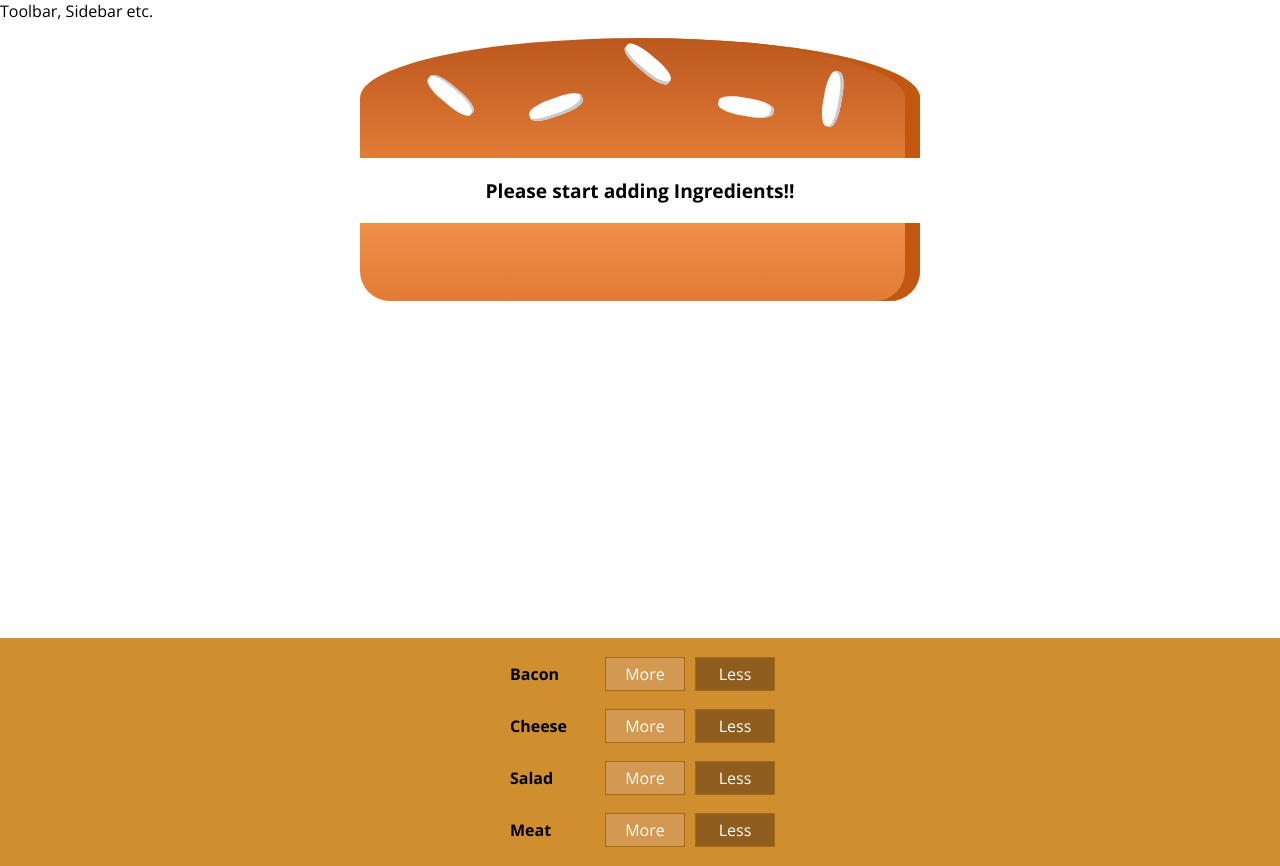
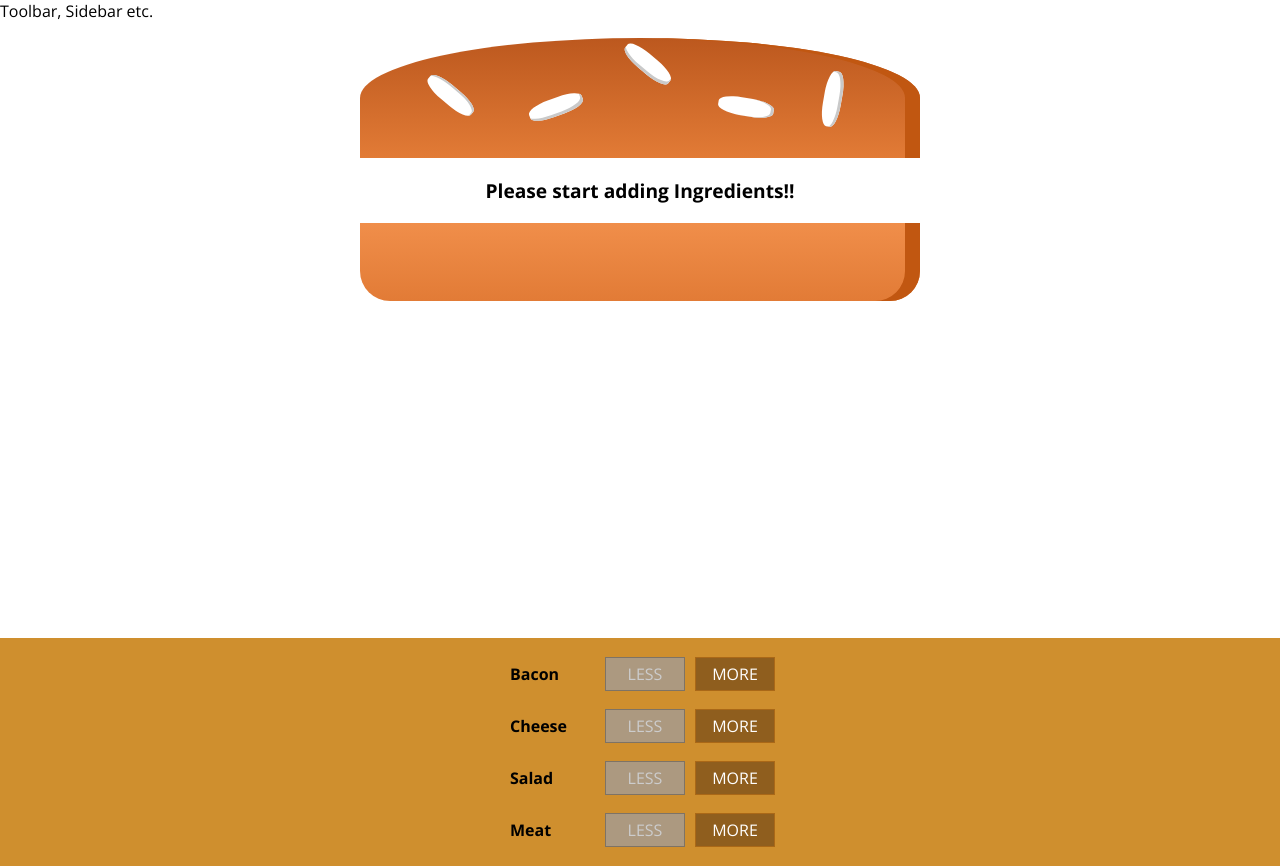
Before and after one commit to iampawands/burger-mania-project, a React (Create React App) app: page / in a window 1280 px wide. Built offline with nearby package versions, Linux system fonts and the light colour scheme.

Commit message:
adding/removing ingredients dynamically

```diff
--- a/src/components/Burger/BuildControls/BuildControl/BuildControl.js
+++ b/src/components/Burger/BuildControls/BuildControl/BuildControl.js
@@ -1,10 +1,17 @@
 import React from "react";
 import classes from "./BuildControl.module.css"
+
 const buildControl = (props) => (
-  <div className={classes.BuildControl}>
-      <div className={classes.Label}>{props.label}</div>
-      <button className={classes.Less}>More</button>
-      <button className={classes.More}>Less</button>
-  </div>
+    <div className={classes.BuildControl}>
+        <div className={classes.Label}>{props.label}</div>
+        <button className={classes.Less}
+                onClick={props.removed}
+                disabled={props.disabled}>LESS
+        </button>
+        <button
+            className={classes.More}
+            onClick={props.added}>MORE
+        </button>
+    </div>
 );
 export default buildControl;
--- a/src/components/Burger/BuildControls/BuildControls.js
+++ b/src/components/Burger/BuildControls/BuildControls.js
@@ -10,8 +10,13 @@ const controls = [{label: 'Bacon', type: 'bacon'},
 const buildControls = (props) => {
     return (
         <div className={classes.BuildControls}>
-            {controls.map(control=>{
-                return <BuildControl key={control.label} label={control.label}/>
+            {controls.map(control => {
+                return <BuildControl
+                    key={control.label}
+                    label={control.label}
+                    added={() => props.ingredientAdded(control.type)}
+                    removed={() => props.ingredientRemoved(control.type)}
+                    disabled={props.disabled[control.type]}/>
             })}
         </div>
     )
--- a/src/containers/BurgerBuilder/BurgerBuilder.js
+++ b/src/containers/BurgerBuilder/BurgerBuilder.js
@@ -2,6 +2,14 @@ import React, {Component} from "react";
 import Aux from "../../hoc/Auxilary"
 import Burger from "../../components/Burger/Burger"
 import BuildConrols from "../../components/Burger/BuildControls/BuildControls"
+
+const INGREDIENTS_PRICES = {
+    cheese: 1,
+    bacon: 0.5,
+    meat: 1.4,
+    salad: 0.2
+}
+
 class BurgerBuilder extends Component {
     state = {
         ingredients: {
@@ -9,14 +17,58 @@ class BurgerBuilder extends Component {
             bacon: 0,
             meat: 0,
             salad: 0
+        },
+        totalPrice:4
+    }
+
+    addIngredientHandler = (type) => {
+        const oldCount = this.state.ingredients[type];
+        const newCount = oldCount +1;
+        const updateIngredients = {
+            ...this.state.ingredients
         }
+        updateIngredients[type]=newCount;
+        const priceToAdd = INGREDIENTS_PRICES[type];
+        const oldPrice = this.state.totalPrice;
+        const newPrice = oldPrice + priceToAdd;
+        this.setState({
+            ingredients:updateIngredients,
+            totalPrice:newPrice
+        })
+    }
+
+    removeIngredientHandler = (type) => {
+        const oldCount = this.state.ingredients[type];
+        if(oldCount<=0) return
+        const newCount = oldCount -1;
+        const updateIngredients = {
+            ...this.state.ingredients
+        }
+        updateIngredients[type]=newCount;
+        const priceToAdd = INGREDIENTS_PRICES[type];
+        const oldPrice = this.state.totalPrice;
+        const newPrice = oldPrice - priceToAdd;
+        this.setState({
+            ingredients:updateIngredients,
+            totalPrice:newPrice
+        })
     }
 
     render() {
+        const disabledInfo = {
+            ...this.state.ingredients
+        }
+        for(let key in disabledInfo){
+            disabledInfo[key] = disabledInfo[key]<=0
+        }
         return (
             <Aux>
                 <Burger ingredients={this.state.ingredients}/>
-                <BuildConrols/>
+                <BuildConrols
+                ingredientAdded={this.addIngredientHandler}
+                ingredientRemoved={this.removeIngredientHandler}
+                disabled={disabledInfo}
+                />
             </Aux>
         )
     }
```
